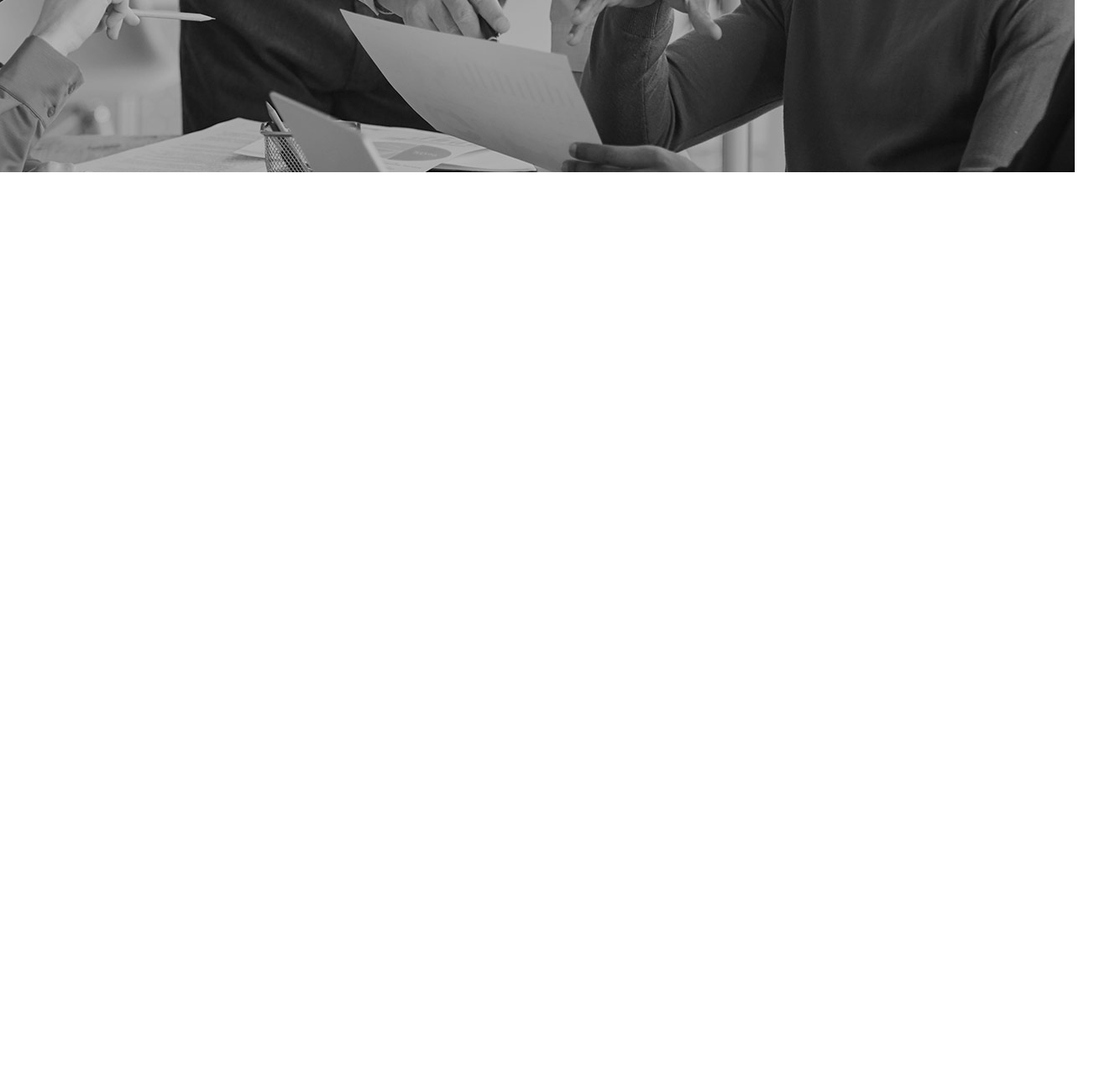
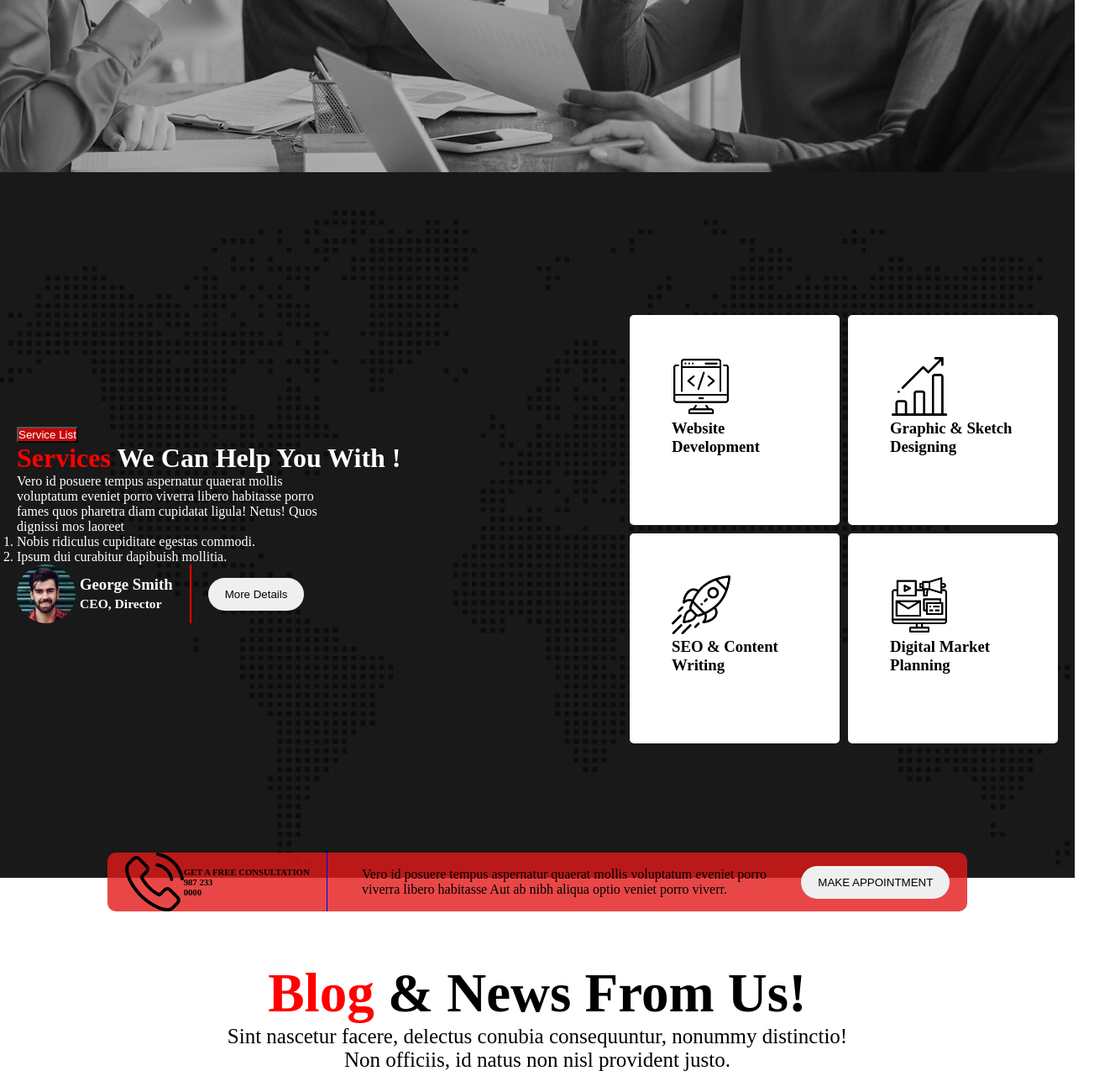
Before and after one commit to joyato96/digital-agency-project, a plain HTML site: page index.html in a window 1280 px wide. Shown: the part 660-1960 px from the top of the page at 84% size, 1328 px wide, since content can reach past the window. Before the commit the page ends 865 px from the top, so only its background shows below. Drawn offline with Linux system fonts and the light colour scheme.

Commit message:
new container added

```diff
--- a/index.html
+++ b/index.html
@@ -26,7 +26,8 @@
         <div class="banner-container">
             <div class="banner-info">
                 <h1 class="banner-title"><span class="primary">Digital</span> Agency You <br> Can Rely Upon !</h1>
-                <p class="banner-description">Hymenaeos! Omnis arcu vitae? Phasellus irure cupidatat incidunt, semper metus, nibh adipisci assumenda odio, quos, senectus vehicula occaecat, officiis malesuada cras.</p>
+                <p class="banner-description">Hymenaeos! Omnis arcu vitae? Phasellus irure cupidatat incidunt, semper
+                    metus, nibh adipisci assumenda odio, quos, senectus vehicula occaecat, officiis malesuada cras.</p>
 
                 <button class="btn bg-primary">DISCOVER MORE</button>
                 <button class="btn">HIRE US NOW</button>
@@ -34,6 +35,78 @@
         </div>
     </header>
     <main>
+        <!-- service container start here -->
+        <div class="service-container">
+            <div class="left-side-container">
+                <button class="bg-primary">Service List</button>
+                <h1><span class="primary">Services</span> We Can Help You With !</h1>
+                <p class="service-description">Vero id posuere tempus aspernatur quaerat mollis voluptatum eveniet porro
+                    viverra libero habitasse
+                    porro
+                    fames quos pharetra diam cupidatat ligula! Netus! Quos dignissi mos laoreet</p>
+                <ol>
+                    <li>Nobis ridiculus cupiditate egestas commodi.</li>
+                    <li>Ipsum dui curabitur dapibuish mollitia.</li>
+                </ol>
+                <div class="author-container">
+                    <div class="author-profile">
+                        <img class="author-img" src="asset/image/author.jpg" alt="">
+                        <h3>George Smith <br> <small>CEO, Director</small></h3>
+                    </div>
+                    <div class="author-button">
+                        <button class="btn">More Details</button>
+                    </div>
+                </div>
+            </div>
+
+            <div class="right-side-container">
+                <div class="all-box">
+                    <div class="box">
+                        <img class="icon" src="asset/icons/coding.png" alt="">
+                        <h3>Website Development</h3>
+                    </div>
+                    <div class="box">
+                        <img class="icon" src="asset/icons/bar-chart.png" alt="">
+                        <h3>Graphic & Sketch Designing</h3>
+                    </div>
+                </div>
+                <div class="all-box">
+                    <div class="box">
+                        <img class="icon" src="asset/icons/startup.png" alt="">
+                        <h3>SEO & Content Writing</h3>
+                    </div>
+                    <div class="box">
+                        <img class="icon" src="asset/icons/digital-marketing.png" alt="">
+                        <h3>Digital Market Planning</h3>
+                    </div>
+                </div>
+            </div>
+        </div>
+        <div class="appointment-container">
+            <div class="phone-call">
+                <img class="icon" src="asset/icons/phone-call.png" alt="">
+                <h6>GET A FREE CONSULTATION <br>
+                    987 233 <br> 0000</h6>
+            </div>
+            <div class="appointment-description">
+                <p>Vero id posuere tempus aspernatur quaerat mollis voluptatum eveniet porro
+                   <br> viverra libero habitasse Aut ab nibh aliqua optio veniet porro viverr.</p>
+            </div>
+            <div class="appointment-btn">
+                <button class="btn">MAKE APPOINTMENT</button>
+            </div>
+        </div>
+        <div class="blog-container">
+            <h1 class="blog-title"><span class="primary">Blog</span> & News From Us!</h1>
+            <p class="blog-description">Sint nascetur facere, delectus conubia consequuntur, nonummy distinctio! <br> Non officiis, id natus non nisl provident justo.</p>
+            <div class="blog-container-cards">
+                <div class="card">
+                    <img class="card-img" src="asset/image/blog-1.jpg" alt="">
+                    <h3 class="card-title">Maxime rhoncus aliquet sint eu accusantium illum.</h3>
+                    <p>Malesuada error laudantium quibusdam, voluptas recusandae, corporis nec, metus numquam, facilis, nascetur?.....</p>
+                </div>
+            </div>
+        </div>
 
     </main>
     <footer>
--- a/style.css
+++ b/style.css
@@ -30,7 +30,8 @@
     background-image: url('asset/image/background.jpg'), linear-gradient(rgba(0, 0, 0, 0.24),rgba(0, 0, 0, 0.26));
     background-blend-mode: overlay;
     background-repeat: no-repeat;
-    background-position: 50%;
+    background-position: center;
+    background-size: cover;
     display: flex;
     align-items: center;
     text-align: center;
@@ -53,8 +54,93 @@
 .btn{
     padding: 12px 20px;
     border: none;
+    border-radius: 25px;
 }
 .bg-primary{
     background-color: rgba(255, 0, 0, 0.753);
     color: white;
 }
+/* service container related styles */
+.service-container{
+    height: 100vh;
+    background-image: url('asset/image/footer-bg.png'), linear-gradient(rgba(0, 0, 0, 0.9),rgba(0, 0, 0, 0.9));
+    background-blend-mode: overlay;
+    background-repeat: no-repeat;
+    background-position: center;
+    background-size: cover;
+    color: white;
+    display: flex;
+    align-items: center;
+    padding: 20px;
+}
+.service-description{
+    width: 50%;
+}
+.icon{
+    width:70px;
+
+}
+.box{
+    width: 150px;
+    height: 150px;
+    padding: 50px;
+    background-color: white;
+    color: black;
+    border-radius: 5px;
+}
+.all-box{
+    display: flex;
+    gap: 10px;
+    margin-top: 10px;
+}
+.author-img{
+    width: 70px;
+    height: 70px;
+    border-radius: 35px;
+}
+.author-container{
+    display: flex;
+    gap: 20px;
+    align-items: center;
+}
+.author-profile{
+    display: flex;
+    align-items: center;
+    gap: 5px;
+    border-right: 2px solid red;
+    padding-right: 20px;
+}
+/* appointment container related styles */
+.appointment-container{
+    display: flex;
+    justify-content: space-around;
+    width: 80%;
+    margin: auto;
+    background-color:rgba(228, 25, 25, 0.8);
+    border-radius: 10px;
+    margin-top: -30px;
+    align-items: center;
+
+}
+.phone-call{
+    display: flex;
+    align-items: center;
+    border-right: 1px solid blue;
+    padding-right: 20px;
+}
+/* blog container related styles */
+.blog-container{
+    width: 80%;
+    margin: auto;
+    padding: 10px;
+}
+.blog-title{
+    text-align: center;
+    margin-top: 50px;
+    font-size: 65px;
+}
+.blog-description{
+    text-align: center;
+    margin-bottom: 50px;
+    font-size: 25px;
+}
```
